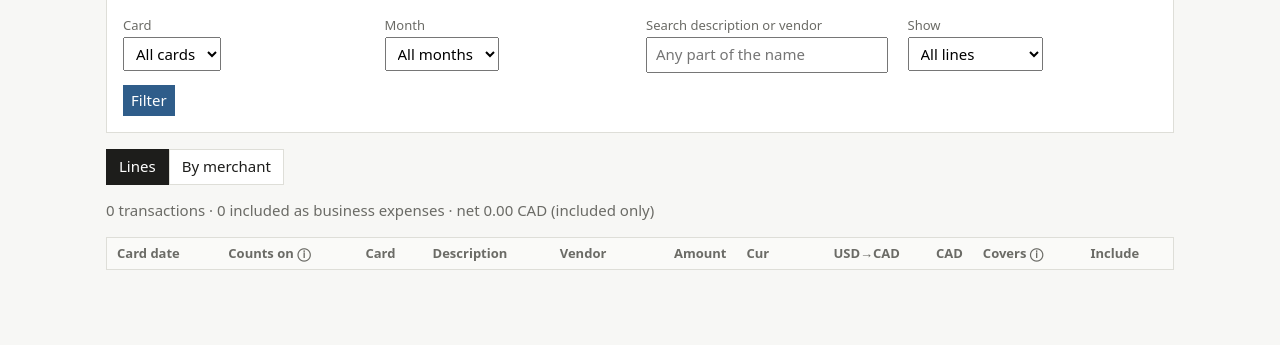
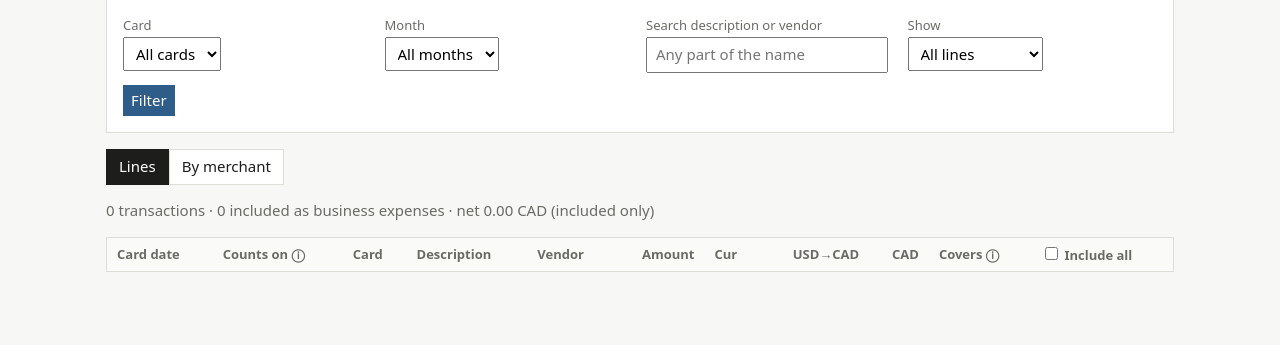
Before and after one commit to mcwnq/expense-tracking, a FastAPI app: page /transactions in a window 1280 px wide. Shown: the part 121-466 px from the top of the page. Run offline with FastAPI, Linux system fonts and the light colour scheme; data comes from the database, SQL or seed files in the repository; data that the repository does not hold is empty.

Commit message:
Include all checkbox in the header of both Transactions views
Co-Authored-By: Claude Opus 5.5 (1M context) <noreply@anthropic.com>
Claude-Session: https://claude.ai/code/session_01MWjpfGWGN5uyBA1LvcexTr

```diff
--- a/app/templates/transactions.html
+++ b/app/templates/transactions.html
@@ -1,4 +1,11 @@
 {% extends "base.html" %}
+{% macro include_all() %}<th style="white-space:nowrap"><form class="inline" method="post" action="/transactions/set-included">
+    <input type="hidden" name="ids" value="{{ all_ids }}"><input type="hidden" name="back" value="{{ here }}">
+    <input type="hidden" name="included" value="{{ 0 if all_included else 1 }}">
+    <label style="display:inline; color:inherit; font-size:inherit"><input type="checkbox" {% if all_included %}checked{% endif %}
+      {% if not all_included and included_count %}data-mixed{% endif %}
+      onchange="if (confirm({{ ((('Exclude' if all_included else 'Include') ~ ' all ' ~ rows|length ~ ' transactions shown?'))|tojson|forceescape }})) this.form.requestSubmit(); else this.checked = !this.checked"
+      aria-label="Include all shown transactions"> Include all</label></form></th>{% endmacro %}
 {% block content %}
 <h1>Transactions</h1>
 <form class="card" method="get">
@@ -36,7 +43,7 @@
 {% if view == "merchants" %}
 <p class="muted">Lines are grouped by vendor, or by the start of the description when there's no vendor yet. Tick a merchant to include all its lines, untick to exclude them all.</p>
 <table>
-  <tr><th>Include</th><th>Merchant</th><th>Category</th><th class="num">Lines included</th><th>Dates</th><th class="num">CAD</th><th></th></tr>
+  <tr>{{ include_all() }}<th>Merchant</th><th>Category</th><th class="num">Lines included</th><th>Dates</th><th class="num">CAD</th><th></th></tr>
   {% for g in groups %}
   <tr {% if not g.included %}class="excluded"{% endif %}>
     <td><form class="inline" method="post" action="/transactions/set-included">
@@ -53,10 +60,9 @@
   </tr>
   {% endfor %}
 </table>
-<script>document.querySelectorAll("input[data-mixed]").forEach(c => c.indeterminate = true)</script>
 {% else %}
 <table>
-  <tr><th>Card date</th><th>Counts on <span class="muted" title="The date used for the tax year, month and USD rate. Change it if the card date is off (e.g. UTC).">ⓘ</span></th><th>Card</th><th>Description</th><th>Vendor</th><th class="num">Amount</th><th>Cur</th><th class="num">USD→CAD</th><th class="num">CAD</th><th>Covers <span class="muted" title="For a prepaid charge such as an annual subscription: the amount is spread by day over this period, so part of it can count in the next tax year.">ⓘ</span></th><th>Include</th></tr>
+  <tr><th>Card date</th><th>Counts on <span class="muted" title="The date used for the tax year, month and USD rate. Change it if the card date is off (e.g. UTC).">ⓘ</span></th><th>Card</th><th>Description</th><th>Vendor</th><th class="num">Amount</th><th>Cur</th><th class="num">USD→CAD</th><th class="num">CAD</th><th>Covers <span class="muted" title="For a prepaid charge such as an annual subscription: the amount is spread by day over this period, so part of it can count in the next tax year.">ⓘ</span></th>{{ include_all() }}</tr>
   {% for t in rows %}
   <tr {% if t.excluded %}class="excluded"{% endif %}>
     <td>{{ t.txn_date }}</td>
@@ -89,4 +95,5 @@
   {% endfor %}
 </table>
 {% endif %}
+<script>document.querySelectorAll("input[data-mixed]").forEach(c => c.indeterminate = true)</script>
 {% endblock %}
```
Also changed, not shown: tests/test_app.py (+2 -0 lines), README.md.
